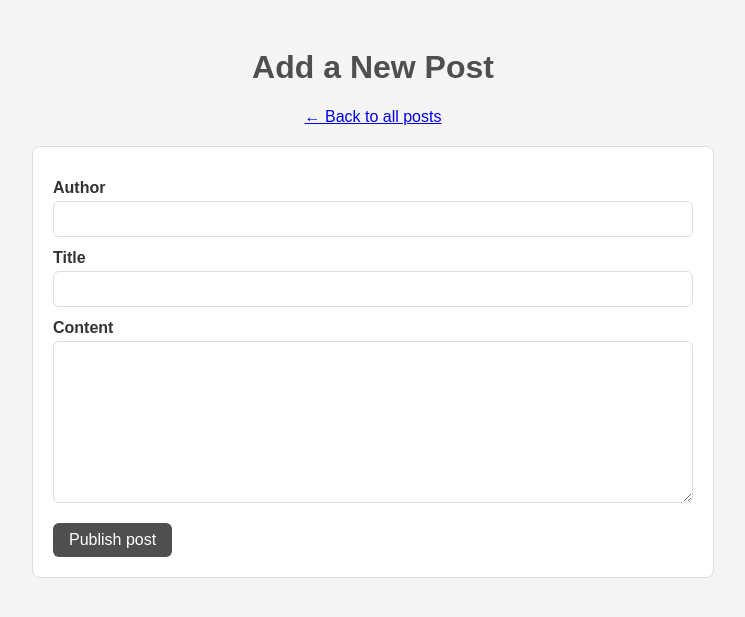
After one commit to schemann/flask-blog, a Flask app: page /add in a window 1280 px wide. The commit adds this page. Shown: the top 617 px of the page, without its empty margins (267-1012 px from the left). Run offline with Flask 3, Linux system fonts and the light colour scheme.

Commit message:
add route and form for new blog posts

```diff
--- a/app.py
+++ b/app.py
@@ -2,7 +2,7 @@
 import json
 import os
 
-from flask import Flask, render_template
+from flask import Flask, redirect, render_template, request, url_for
 
 app = Flask(__name__)
 
@@ -19,6 +19,17 @@ def load_posts():
         return []
 
 
+def save_posts(posts):
+    """Write the list of blog posts to the JSON storage file."""
+    with open(POSTS_FILE, "w", encoding="utf-8") as file:
+        json.dump(posts, file, indent=4)
+
+
+def next_post_id(posts):
+    """Return a new unique id: one higher than the highest id in use."""
+    return max((post["id"] for post in posts), default=0) + 1
+
+
 @app.route('/')
 def index():
     """Show all blog posts from the JSON file."""
@@ -26,5 +37,29 @@ def index():
     return render_template('index.html', posts=blog_posts)
 
 
+@app.route('/add', methods=['GET', 'POST'])
+def add():
+    """Show the form for a new post; on POST save the post and go back home."""
+    if request.method == 'POST':
+        author = request.form.get('author', '').strip()
+        title = request.form.get('title', '').strip()
+        content = request.form.get('content', '').strip()
+        if not (author and title and content):
+            error = "Please fill in author, title and content."
+            return render_template('add.html', error=error, author=author,
+                                   title=title, content=content), 400
+        blog_posts = load_posts()
+        blog_posts.append({
+            "id": next_post_id(blog_posts),
+            "author": author,
+            "title": title,
+            "content": content,
+        })
+        save_posts(blog_posts)
+        return redirect(url_for('index'))
+
+    return render_template('add.html')
+
+
 if __name__ == '__main__':
     app.run(host="0.0.0.0", port=5000, debug=True)
--- a/static/style.css
+++ b/static/style.css
@@ -25,3 +25,53 @@ h1 {
 .post p {
     margin: 10px 0;
 }
+.nav {
+    text-align: center;
+    margin-bottom: 20px;
+}
+
+.button {
+    display: inline-block;
+    padding: 8px 16px;
+    border: none;
+    border-radius: 6px;
+    background-color: #4F4F4F;
+    color: #FFF;
+    font: inherit;
+    text-decoration: none;
+    cursor: pointer;
+}
+
+.button:hover {
+    background-color: #333;
+}
+
+.post-form {
+    max-width: 640px;
+    margin: 0 auto;
+}
+
+.post-form label {
+    display: block;
+    font-weight: bold;
+    margin: 12px 0 4px;
+}
+
+.post-form input,
+.post-form textarea {
+    width: 100%;
+    box-sizing: border-box;
+    padding: 8px;
+    border: 1px solid #DDD;
+    border-radius: 6px;
+    font: inherit;
+}
+
+.post-form .button {
+    margin-top: 16px;
+}
+
+.error {
+    color: #B00020;
+    font-weight: bold;
+}
--- /dev/null
+++ b/templates/add.html
@@ -0,0 +1,28 @@
+<!DOCTYPE html>
+<html lang="en">
+<head>
+    <meta charset="UTF-8">
+    <meta name="viewport" content="width=device-width, initial-scale=1.0">
+    <title>Add a Post - My Flask Blog</title>
+    <link rel="stylesheet" href="{{ url_for('static', filename='style.css') }}">
+</head>
+<body>
+    <h1>Add a New Post</h1>
+    <p class="nav"><a href="{{ url_for('index') }}">&larr; Back to all posts</a></p>
+    <form class="post post-form" action="{{ url_for('add') }}" method="POST">
+        {% if error %}
+        <p class="error">{{ error }}</p>
+        {% endif %}
+        <label for="author">Author</label>
+        <input type="text" id="author" name="author" value="{{ author or '' }}" required>
+
+        <label for="title">Title</label>
+        <input type="text" id="title" name="title" value="{{ title or '' }}" required>
+
+        <label for="content">Content</label>
+        <textarea id="content" name="content" rows="8" required>{{ content or '' }}</textarea>
+
+        <button type="submit" class="button">Publish post</button>
+    </form>
+</body>
+</html>
--- a/templates/index.html
+++ b/templates/index.html
@@ -8,6 +8,7 @@
 </head>
 <body>
     <h1>Welcome to My Flask Blog!</h1>
+    <p class="nav"><a class="button" href="{{ url_for('add') }}">+ Add a new post</a></p>
     {% for post in posts %}
     <div class="post">
         <h2>{{ post.title }}</h2>
```
